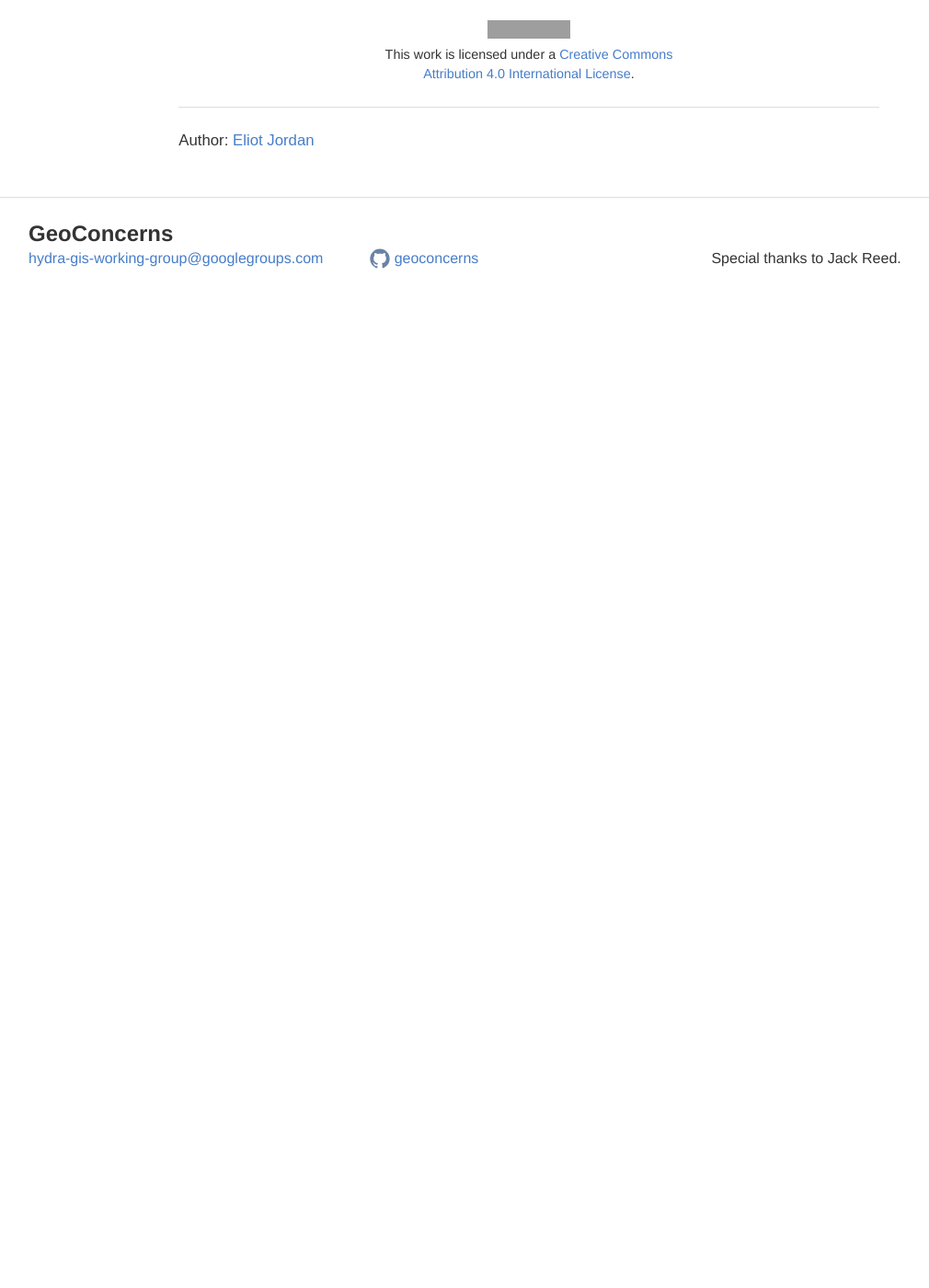
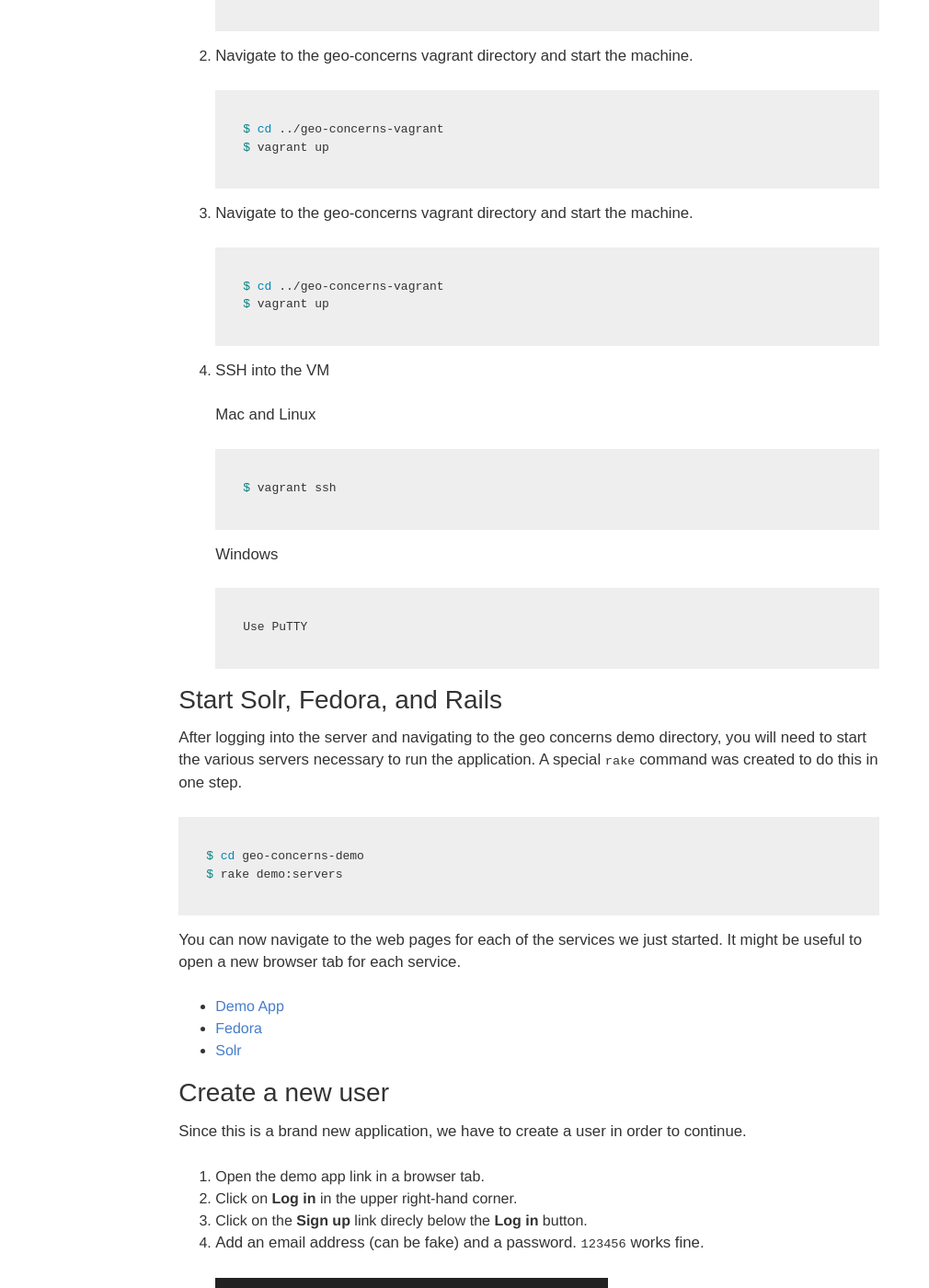
Before and after one commit to geoconcerns/geoconcerns.github.io, a Jekyll site: the page built from _posts/2016-06-07-starting-the-application.markdown, in a window 1280 px wide and 1400 px high, scrolled down 673 px. Shown: the whole window at 92% size, without its empty margins (65-1075 px from the left). Built offline with Jekyll 4.4.1, drawn with Linux system fonts in a browser that asks for light colours; nearby versions of some CDN libraries; before the commit the page ends 1006 px from its top, so only the background shows below that; some of the changed text lies outside the part shown; grey boxes are pictures that could not be loaded.

Commit message:
add app setup tutorial content

````diff
--- a/_config.yml
+++ b/_config.yml
@@ -9,7 +9,7 @@
 title: GeoConcerns
 email: hydra-gis-working-group@googlegroups.com
 description: > # this means to ignore newlines until "baseurl:"
-  Special thanks to Jack Reed.
+  PCDM geospatial models for hydra repositories.
 baseurl: "" # the subpath of your site, e.g. /blog
 url: "http://geoconcerns.github.io" # the base hostname & protocol for your site
 github_username: geoconcerns
--- a/_posts/2016-06-07-create-a-scanned-map.markdown
+++ b/_posts/2016-06-07-create-a-scanned-map.markdown
@@ -9,6 +9,11 @@ snippet: 'Creating a Hydra PCDM scanned map work. Created as part of a tutorial
 ---
 
 
+## Create a scanned map
+  -
+
+
+
 <div class='flash-notice'>
   <a href="{% post_url 2016-06-07-create-a-raster-work %}">Next → Create a raster work</a>
 </div>
--- a/_posts/2016-06-07-starting-the-application.markdown
+++ b/_posts/2016-06-07-starting-the-application.markdown
@@ -8,6 +8,74 @@ author_link: 'https://github.com/eliotjordan'
 snippet: 'Starting the GeoConcerns application and loggin in. Created as part of a tutorial series given as Walkthrough of GeoConcerns'
 ---
 
+## Starting the application
+  1. Vagrant instructions (skip if the VM was started in part 3)
+  1. Start Solr, Fedora, and Rails
+  1. Create a new user
+
+
+### Vagrant instructions
+
+1. If another vagrant box is running, it needs to be stopped first.
+
+   ```sh
+   $ vagrant halt
+   ```
+
+1. Navigate to the geo-concerns vagrant directory and start the machine.
+
+   ```sh
+   $ cd ../geo-concerns-vagrant
+   $ vagrant up
+   ```
+
+1. Navigate to the geo-concerns vagrant directory and start the machine.
+
+   ```sh
+   $ cd ../geo-concerns-vagrant
+   $ vagrant up
+   ```
+
+1. SSH into the VM
+
+   Mac and Linux
+
+   ```sh
+   $ vagrant ssh
+   ```
+
+   Windows
+
+   ```
+   Use PuTTY
+   ```
+
+### Start Solr, Fedora, and Rails
+
+After logging into the server and navigating to the geo concerns demo directory, you will need to start the various servers necessary to run the application. A special `rake` command was created to do this in one step.
+
+```sh
+$ cd geo-concerns-demo
+$ rake demo:servers
+```
+
+You can now navigate to the web pages for each of the services we just started. It might be useful to open a new browser tab for each service.
+
+- [Demo App](http://127.0.0.1:3000)
+- [Fedora](http://127.0.0.1:8984)
+- [Solr](http://127.0.0.1:8983/solr)
+
+### Create a new user
+
+Since this is a brand new application, we have to create a user in order to continue.
+
+1. Open the demo app link in a browser tab.
+1. Click on **Log in** in the upper right-hand corner.
+1. Click on the **Sign up** link direcly below the **Log in** button.
+1. Add an email address (can be fake) and a password. `123456` works fine.
+
+   ![sign_up](/images/sign_up.png)
+1. Click on the **Sign up** button and you're in!
 
 <div class='flash-notice'>
   <a href="{% post_url 2016-06-07-create-a-collection %}">Next → Create a collection</a>
````
Also changed, not shown: _posts/2016-06-07-create-a-collection.markdown (+12 -0 lines), _posts/2016-06-07-geo-concerns-overview.markdown (+14 -1 lines), images/sign_up.png (added).
